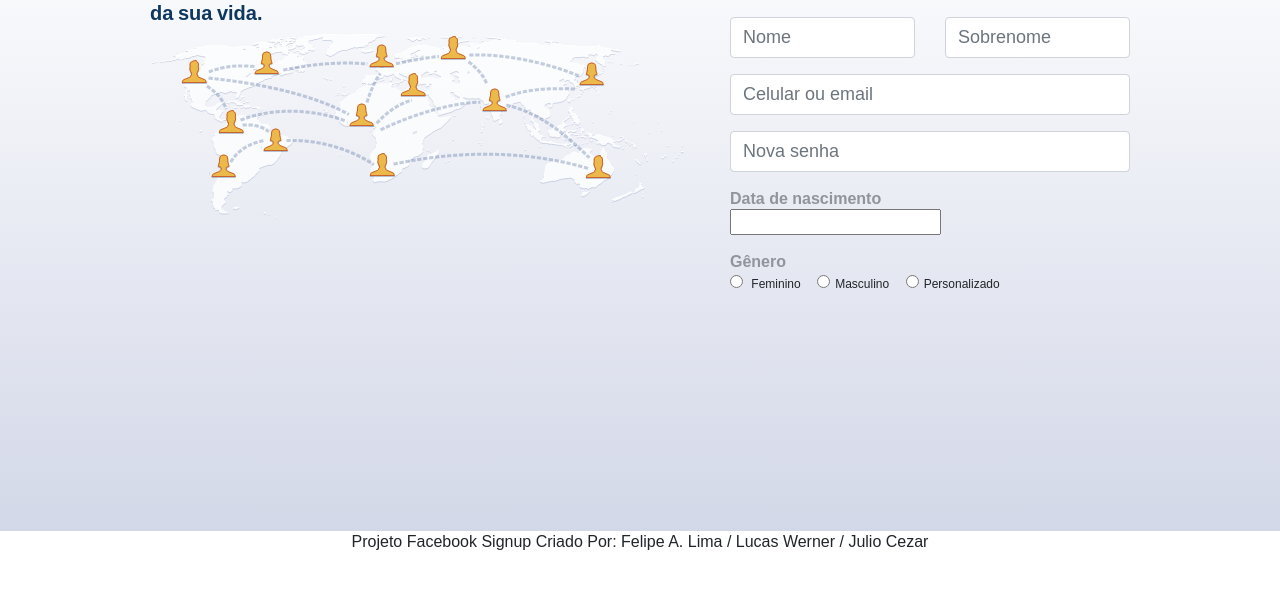
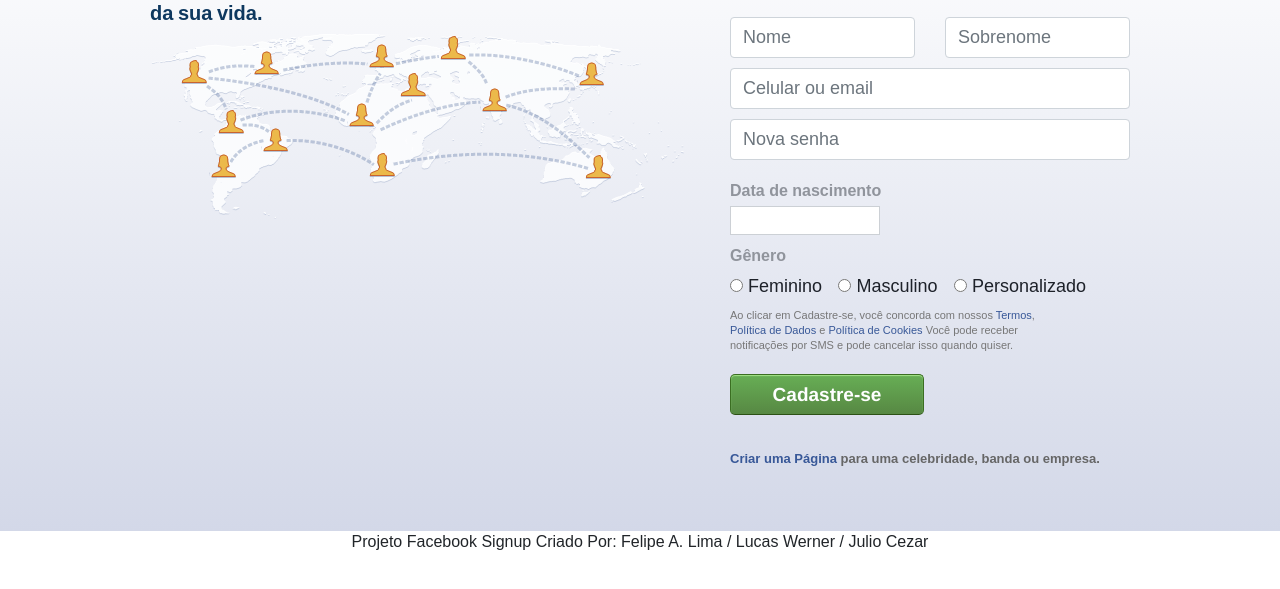
Before and after one commit to Wxhbr/facebookPage, a plain HTML site: page index.html in a window 1280 px wide. Shown: the part 181-770 px from the top of the page. Drawn offline with Linux system fonts and the light colour scheme.

Commit message:
Terminado o estilo da parte Article da pagina, faltando apenas as interrogaçoes, adicionado a biblioteca DatePicker e adicionado no JS linha de comando que usa a biblioteca datePicker

```diff
--- a/index.html
+++ b/index.html
@@ -6,6 +6,7 @@
     <meta name="viewport" content="width=device-width, initial-scale=1.0">
     <meta http-equiv="X-UA-Compatible" content="ie=edge">
     <title>Projeto Facebook SignUp</title>
+    <link rel="stylesheet" href="libs/DatePickerX.min.css" type="text/css">
     <link type="text/css" href="./libs/bootstrap.css" rel="stylesheet">
     <link type="text/css" rel="stylesheet" href="style.css">
 
@@ -77,42 +78,50 @@
                             </div>
                             <div class="form-group">
                                 <label for="" class="label-text">Data de nascimento </label><br>
-                                <input id="datepicker">
+                                <input type="text" id="datePicker">
                             </div>
+                            <label class="label-text-2">Gênero</label><br>
                             <div class="form-group">
-                                <label class="label-text">Gênero</label><br>
                                 <div class="form-check form-check-inline">
-                                    <label class="form-check-label" for='genero'><input class="form-check-input"
-                                            name="genero" id="genero" value="f" type="radio">
-                                        Feminino</label>
+                                    <label class="form-check-label" for='feminino'><input class="form-check-input"
+                                            name="genero" id="feminino" value="f" type="radio">Feminino</label>
                                 </div>
                                 <div class="form-check form-check-inline">
-                                    <label class="form-check-label" for='genero'><input class="form-check-input"
-                                            name="genero" id="genero" value="m" type="radio">Masculino</label>
+                                    <label class="form-check-label" for='masculino'><input class="form-check-input"
+                                            name="genero" id="masculino" value="m" type="radio">Masculino</label>
                                 </div>
                                 <div class="form-check form-check-inline">
-                                    <label class="form-check-label" for='genero'><input class="form-check-input"
-                                            name="genero" id="genero" value="p" type="radio">Personalizado</label>
+                                    <label class="form-check-label" for='personalizado'><input class="form-check-input"
+                                            name="genero" id="personalizado" value="p" type="radio">Personalizado</label>
                                 </div>
                             </div>
                         </form>
+                        <div class="terms-text">
+                        <p>Ao clicar em Cadastre-se, você concorda com nossos
+                            <a href="https://pt-br.facebook.com/legal/terms/update" id="terms-link" target="_blank" rel="nofollow">Termos</a>,
+                            <a href="https://pt-br.facebook.com/about/privacy/update" id="privacy-link" target="_blank" rel="nofollow">Política de Dados</a> e
+                            <a href="https://pt-br.facebook.com/policies/cookies/" id="cookie-use-link" target="_blank" rel="nofollow">Política de Cookies</a>
+                            Você pode receber notificações por SMS e pode cancelar isso quando quiser.</p>
+                        </div>
+                        <div class="buttonContainer">
+                            <button type="submit" class="buttonContent">Cadastre-se</button>
+                        </div>
+                        <div class="createPage">
+                         <a href="https://pt-br.facebook.com/pages/creation/?ref_type=registration_form" class="_8esh">Criar uma Página</a>
+                         para uma celebridade, banda ou empresa.
+                        </div>
                     </div>
                 </div>
             </div>
         </div>
-
-
-
-
-        </div>
-        </div>
-        <div class="rodape">
-            <footer>Projeto Facebook Signup Criado Por: Felipe A. Lima / Lucas Werner / Julio Cezar</footer>
-        </div>
-
+    </article>
+    <div class="rodape">
+        <footer>Projeto Facebook Signup Criado Por: Felipe A. Lima / Lucas Werner / Julio Cezar</footer>
+    </div>
         <!-- <script type="text/javascript" src="./libs/jquery-3.4.1.js"></script>
     <script type="text/javascript" src="./libs/bootstrap.js"></script> -->
-        <script type="text/javascript" src="./script.js"></script>
+    <script src="libs/DatePickerX.min.js" type="text/javascript"></script>
+    <script type="text/javascript" src="./script.js"></script>
 </body>
 
 </html>
--- a/script.js
+++ b/script.js
@@ -24,6 +24,8 @@ botaoEnviar.addEventListener('click', function() {
     }
 })
 
+document.querySelector('#datePicker').DatePickerX.init({format:'dd/mm/yyyy'});
+
 // $('#datepicker').datepicker({
 //     uiLibrary: 'bootstrap4'
 // })
--- a/style.css
+++ b/style.css
@@ -184,4 +184,80 @@ label {
   color: #90949c;
   font-size: 16px;
   font-weight: bold;
+  margin: 10px 0 5px 0;
 }
+
+.label-text-2 {
+  color: #90949c;
+  font-size: 16px;
+  font-weight: bold;
+  margin: 0px 0 5px 0;
+}
+
+#datePicker {
+  margin: 0;
+  font-size: 13px;
+  width: 150px;
+  padding: 5px;
+  border: 1px solid #ccd0d5;
+}
+
+.form-group {
+  margin-bottom: 10px;
+}
+
+.form-check-label {
+  color: #1d2129;
+  font-size: 18px;
+  font-weight: normal;
+  line-height: 18px;
+  padding-top: 5px;
+}
+
+.terms-text > p {
+  margin: 11px 0;
+  padding: 0;
+  color: #777;
+  font-size: 11px;
+  width: 316px;
+}
+
+a:hover {
+  text-decoration: underline;
+}
+
+a {
+  color: #385898;
+}
+
+.buttonContent {
+  font-size: 19px;
+  font-family: 'Freight Sans Bold', Helvetica, Arial, sans-serif !important;
+  font-weight: bold !important;
+  letter-spacing: normal;
+  text-rendering: optimizelegibility;
+  margin-top: 10px;
+  margin-bottom: 10px;
+  min-width: 194px;
+  padding: 7px 20px;
+  text-align: center;
+  box-shadow: inset 0 1px 1px #a4e388;
+  border-color: #3b6e22 #3b6e22 #2c5115;
+  border-radius: 5px;
+  color: #fff;
+  cursor: pointer;
+  background: linear-gradient(#67ae55, #578843);
+}
+
+.buttonContent:hover {
+  background: linear-gradient(#79bc64, #578843);
+  text-decoration: none;
+}
+
+.createPage {
+  color: #666;
+  font-size: 13px;
+  font-weight: bold;
+  margin-top: 10px;
+  padding-top: 15px;
+}
```
Also changed, not shown: libs/DatePickerX.min.css (added), libs/DatePickerX.min.js (added).
